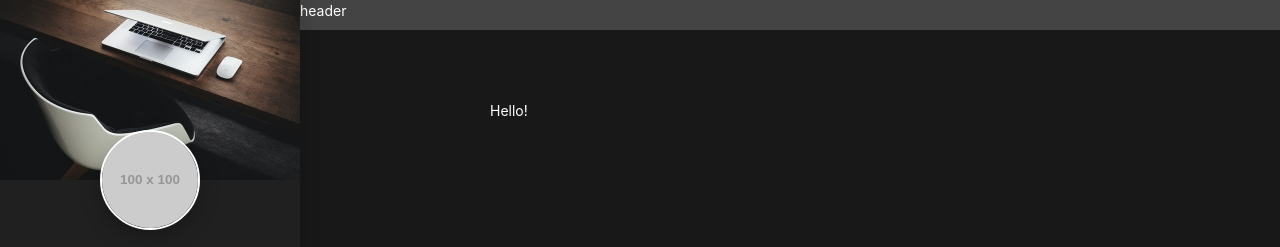
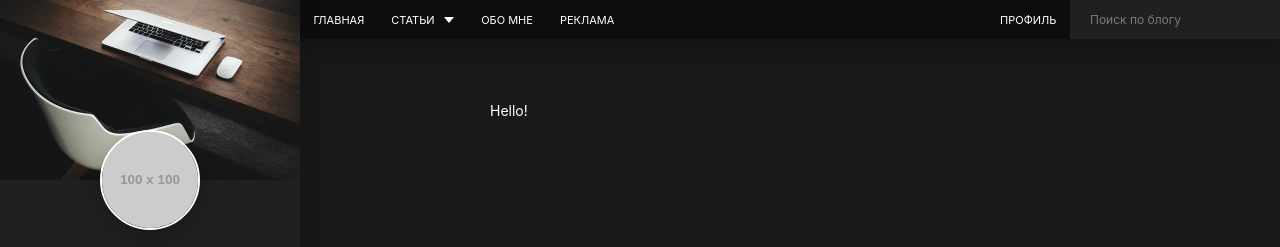
Before and after one commit to odinnadcatbl1/personal-blog, a website: page src/index.html in a window 1280 px wide. Shown: the top 247 px of the page. Drawn offline with nearby package versions, Linux system fonts and the light colour scheme; files that its build step writes are made by us from their sources; placeholder pictures from the web are drawn by us.

Commit message:
done header

```diff
--- a/src/assets/scss/blocks/header.scss
+++ b/src/assets/scss/blocks/header.scss
@@ -1,9 +1,18 @@
 .header {
+    display: flex;
     width: calc(100% - $sidebar-width);
-    height: 30px;
-    background-color: #444;
+    background-color: #0D0D0D;
+    box-shadow: 0 5px 22px rgba(0,0,0,0.25);
     position: fixed;
     top: 0;
     right: 0;
     z-index: $z-index-header;
 }
+
+.header__left {
+    width: 60%;
+}
+
+.header__right {
+    width: 40%;
+}
--- /dev/null
+++ b/src/assets/scss/blocks/nav.scss
@@ -0,0 +1,52 @@
+.nav__list {
+    display: flex;
+}
+
+.nav__item {
+
+    position: relative;
+
+    &:hover {
+
+        .nav__link {
+            background-color: $blue;
+        }
+
+        > .subnav {
+            display: block;
+        }
+    }
+}
+
+.nav__link {
+    display: block;
+    padding: 1.35rem;
+    line-height: 1.1;
+    font-size: 1.1rem;
+    text-transform: uppercase;
+    color: $white;
+    text-decoration: none;
+    transition: background-color 0.2s linear;
+
+    &.has-subnav {
+        position: relative;
+        padding-right: 3.3rem;
+
+        &:after {
+            position: absolute;
+            top: 50%;
+            right: 1.35rem;
+            transform: translateY(-50%);
+            content: "";
+            display: block;
+            border-style: solid;
+            border-width: 6px 5px 0 5px;
+            border-color: $white transparent transparent transparent;
+        }
+    }
+}
+
+.header__right {
+    display: flex;
+    justify-content: flex-end;
+}
--- /dev/null
+++ b/src/assets/scss/blocks/search.scss
@@ -0,0 +1,19 @@
+.search {
+    background-color: $primary;
+    max-width: 21rem;
+    width: 100%;
+}
+
+.search__input {
+    display: block;
+    padding: 1.2rem 2rem;
+    background: transparent;
+    border: none;
+    font-family: inherit;
+    font-size: 1.2rem;
+    color: $white;
+
+    &::placeholder {
+        color: rgba($white, 0.4);
+    }
+}
--- /dev/null
+++ b/src/assets/scss/blocks/subnav.scss
@@ -0,0 +1,24 @@
+.subnav {
+    display: none;
+    position: absolute;
+    top: 100%;
+    left: 0;
+    padding: 0.5rem 0;
+    width: 16.5rem;
+    background-color: $blue;
+    box-shadow: 0 6px 8px rgba(0,0,0,0.2);
+    border-radius: 0 0 5px 5px;
+}
+
+.subnav__link {
+    display: block;
+    color: $white;
+    font-size: 1.2rem;
+    text-decoration: none;
+    padding: 0.45rem 1.2rem;
+    transition: background-color 0.2s ease-in-out;
+
+    &:hover {
+        background-color: darken($color: $blue, $amount: 10%);
+    }
+}
--- a/src/assets/scss/style.scss
+++ b/src/assets/scss/style.scss
@@ -24,6 +24,9 @@ body {
 /* Blocks */
 @import "blocks/page";
 @import "blocks/header";
+@import "blocks/nav";
+@import "blocks/subnav";
+@import "blocks/search";
 @import "blocks/sidebar";
 @import "blocks/main";
 @import "blocks/container";
--- a/src/partials/header.html
+++ b/src/partials/header.html
@@ -1 +1,47 @@
-<header class="header">header</header>
+<header class="header">
+    <div class="header__left">
+        <nav class="nav">
+            <ul class="nav__list">
+                <li class="nav__item">
+                    <a class="nav__link" href="#">Главная</a>
+                </li>
+                <li class="nav__item">
+                    <a class="nav__link has-subnav" href="#">Статьи</a>
+
+                    <ul class="subnav">
+                        <li>
+                            <a class="subnav__link" href="#">Создание сайтов</a>
+                        </li>
+                        <li>
+                            <a class="subnav__link" href="#">Интернет-маркетинг</a>
+                        </li>
+                        <li>
+                            <a class="subnav__link" href="#">Продвижение видео</a>
+                        </li>
+                    </ul>
+
+                </li>
+                <li class="nav__item">
+                    <a class="nav__link" href="#">Обо мне</a>
+                </li>
+                <li class="nav__item">
+                    <a class="nav__link" href="#">Реклама</a>
+                </li>
+            </ul>
+        </nav>
+    </div>
+
+    <div class="header__right">
+        <nav class="nav">
+            <ul class="nav__list">
+                <li class="nav__item">
+                    <a class="nav__link" href="#">Профиль</a>
+                </li>
+            </ul>
+        </nav>
+
+        <form class="search" action="/" method="post">
+            <input class="search__input" type="text" placeholder="Поиск по блогу">
+        </form>
+    </div>
+</header>
```
Also changed, not shown: dist/assets/css/style.css, dist/assets/css/style.min.css, dist/index.html.
